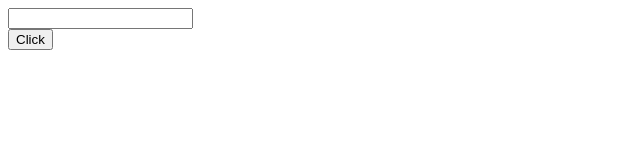
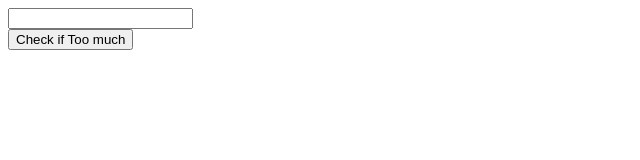
Before and after one commit to sudheeraraoy/ysr-coursera-test, a plain HTML site: page module1-solution/index.html in a window 1280 px wide. Shown: the whole page, without its empty margins (0-640 px from the left). Drawn offline with Linux system fonts and the light colour scheme.

Commit message:
Update index.html

```diff
--- a/module1-solution/index.html
+++ b/module1-solution/index.html
@@ -12,7 +12,7 @@
 
        <div ng-controller="LunchCheckController">
     <input type="text" ng-model="name">{{msg}}</br>
-    <button type="button" ng-click="change()">Click</button>
+    <button type="button" ng-click="change()">Check if Too much</button>
 
 
 
```
